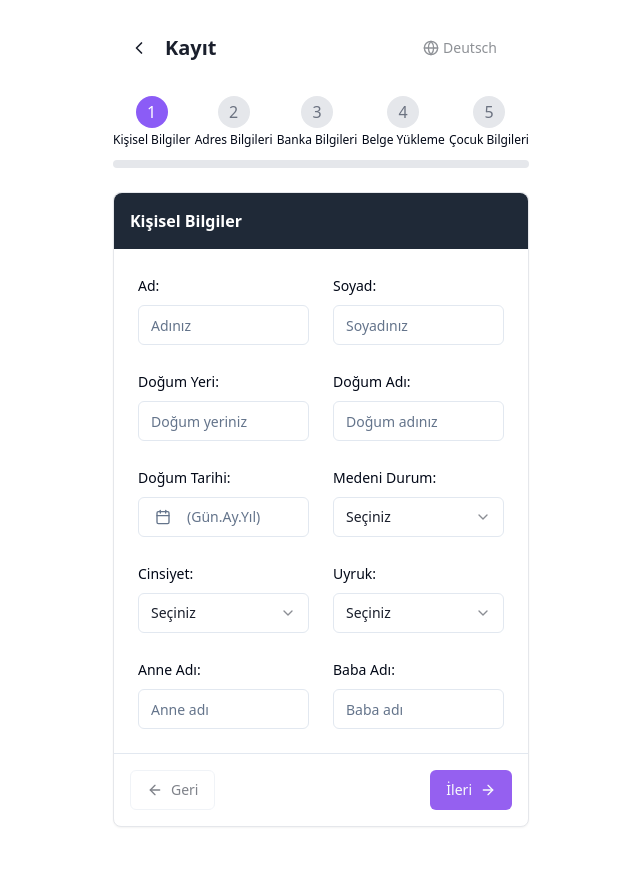
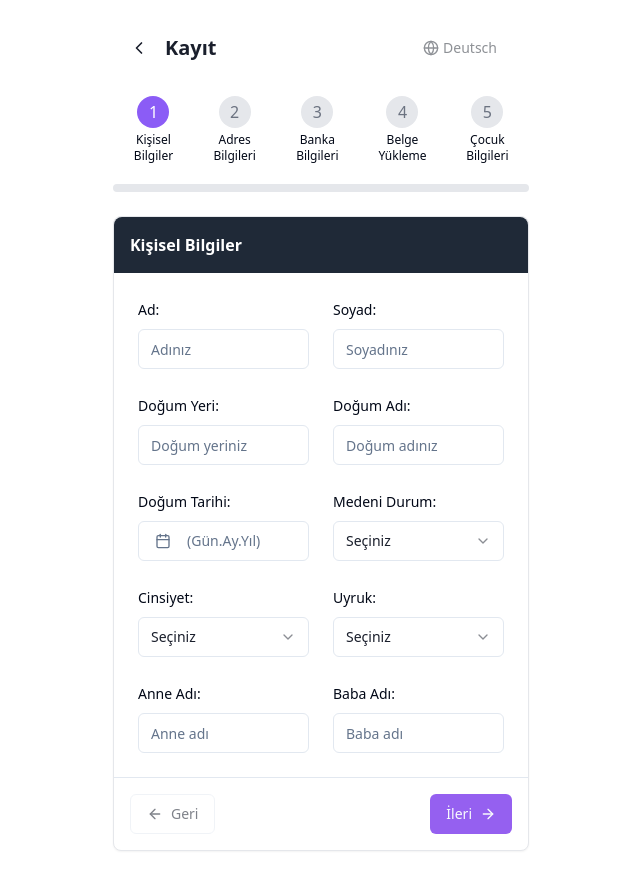
Before and after one commit to drkbluescience/dernek, a React (Vite) app: page /register in a window 1280 px wide. Shown: the whole page, without its empty margins (319-959 px from the left). Before the commit the page ends 859 px from the top, so only its background shows below. Built offline with nearby package versions, Linux system fonts and the light colour scheme.

Commit message:
Fix: Address overflow in German translation
Addresses potential text overflow issues when the language is set to German.

```diff
--- a/src/components/RegistrationWizard.tsx
+++ b/src/components/RegistrationWizard.tsx
@@ -148,11 +148,11 @@ const RegistrationWizard = ({ onComplete, isLoading }: RegistrationWizardProps)
 
   return (
     <div className="w-full max-w-4xl mx-auto py-4">
-      {/* Progress indicator */}
+      {/* Progress indicator with improved responsiveness */}
       <div className="mb-6">
         <div className="flex justify-between items-center">
           {visibleSteps.map((step, index) => (
-            <div key={step.id} className="flex flex-col items-center">
+            <div key={step.id} className="flex flex-col items-center max-w-[80px] mx-1">
               <div
                 className={`w-8 h-8 rounded-full flex items-center justify-center mb-1 ${
                   index <= currentStepProgressIndex
@@ -162,7 +162,7 @@ const RegistrationWizard = ({ onComplete, isLoading }: RegistrationWizardProps)
               >
                 {index + 1}
               </div>
-              <span className="text-xs text-center hidden sm:block">
+              <span className="text-[10px] md:text-xs text-center line-clamp-2 h-10">
                 {step.title}
               </span>
             </div>
```
